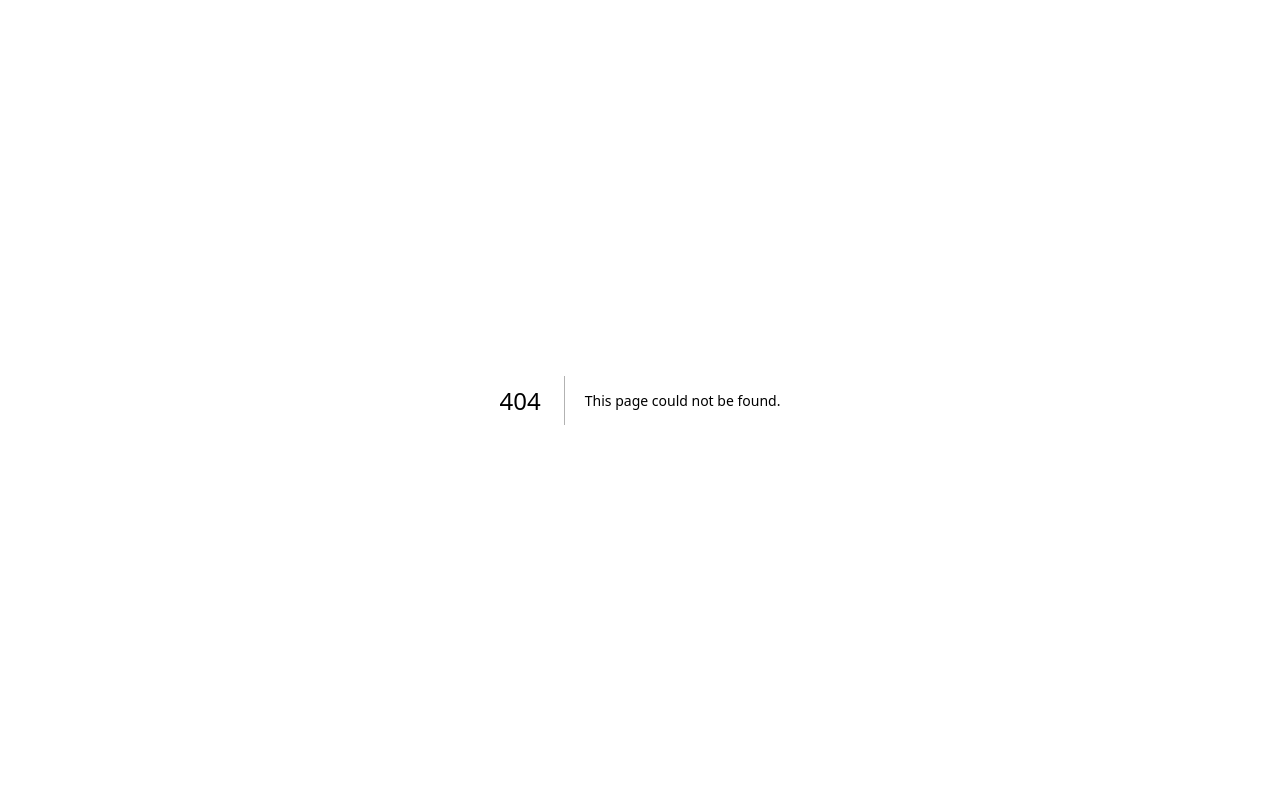
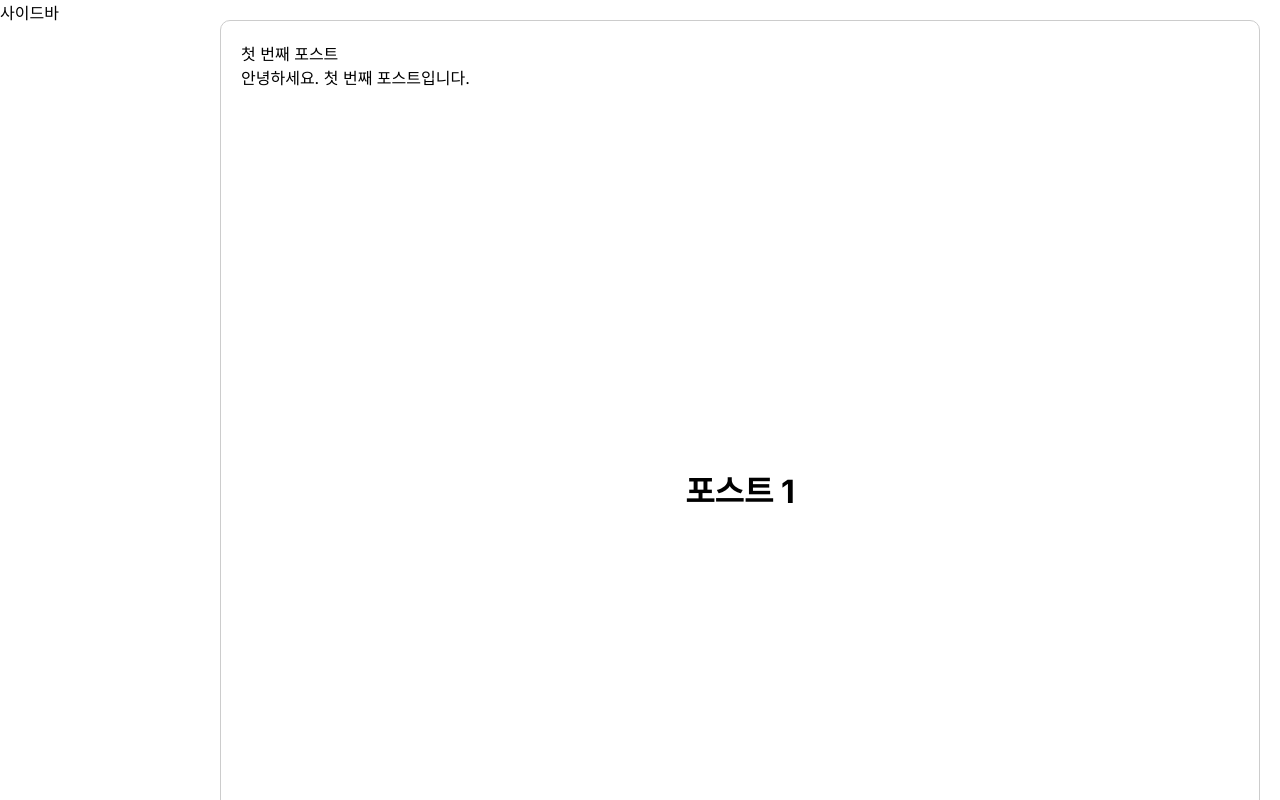
Before and after one commit to namooplus/namoo, a Next.js app in the folder apps/note/: page /posts/1 in a window 1280 px wide. Before the commit this address had no page. Shown: the top 800 px of the page. Built offline with nearby package versions, Linux system fonts and the light colour scheme.

Commit message:
feat: outline pages

```diff
--- /dev/null
+++ b/apps/note/src/app/layout.module.css
@@ -0,0 +1,6 @@
+.wrapper {
+  height: 100dvh;
+  height: 100vh;
+
+  display: flex;
+}
--- a/apps/note/src/app/layout.tsx
+++ b/apps/note/src/app/layout.tsx
@@ -1,6 +1,9 @@
 import type { Metadata } from "next";
 import { Inter } from "next/font/google";
+import PostList from "@/components/PostList";
 import "./globals.css";
+import styles from "./layout.module.css";
+import Sidebar from "@/components/Sidebar";
 
 const inter = Inter({ subsets: ["latin"] });
 
@@ -9,14 +12,19 @@ export const metadata: Metadata = {
   description: "나무의 노트",
 };
 
-export default function RootLayout({
-  children,
-}: Readonly<{
+type RootLayoutProps = Readonly<{
   children: React.ReactNode;
-}>) {
+}>;
+
+export default function RootLayout({ children }: RootLayoutProps) {
   return (
     <html lang="en">
-      <body className={inter.className}>{children}</body>
+      <body className={inter.className}>
+        <div className={styles.wrapper}>
+          <Sidebar />
+          <PostList>{children}</PostList>
+        </div>
+      </body>
     </html>
   );
 }
--- a/apps/note/src/app/page.module.css
+++ b/apps/note/src/app/posts/[postId]/page.module.css
@@ -1,4 +1,4 @@
-.main {
+.wrapper {
   display: flex;
   flex-direction: column;
   justify-content: center;
--- /dev/null
+++ b/apps/note/src/app/posts/[postId]/page.tsx
@@ -0,0 +1,15 @@
+import styles from "./page.module.css";
+
+type PostDetailProps = Readonly<{
+  params: { postId: string };
+}>;
+
+export default function PostDetailPage({ params }: PostDetailProps) {
+  const postId = Number(params.postId);
+
+  return (
+    <div className={styles.wrapper}>
+      <h1>포스트 {postId}</h1>
+    </div>
+  );
+}
--- /dev/null
+++ b/apps/note/src/components/Post/index.module.css
@@ -0,0 +1,5 @@
+.wrapper {
+  padding: 20px;
+  border: 1px solid #cccccc;
+  border-radius: 10px;
+}
--- /dev/null
+++ b/apps/note/src/components/Post/index.tsx
@@ -0,0 +1,22 @@
+import { ReactNode } from "react";
+import styles from "./index.module.css";
+import Link from "next/link";
+
+type PostProps = Readonly<{
+  id: number;
+  title: string;
+  content: string;
+  children?: ReactNode;
+}>;
+
+export default function Post({ id, title, content, children }: PostProps) {
+  return (
+    <Link href={`/posts/${id}`}>
+      <div className={styles.wrapper}>
+        <p>{title}</p>
+        <p>{content}</p>
+        {children ? <div>{children}</div> : <div>없음</div>}
+      </div>
+    </Link>
+  );
+}
--- /dev/null
+++ b/apps/note/src/components/PostList/index.module.css
@@ -0,0 +1,9 @@
+.wrapper {
+  flex: 1;
+
+  display: flex;
+  flex-direction: column;
+  gap: 20px;
+
+  padding: 20px;
+}
--- /dev/null
+++ b/apps/note/src/components/PostList/index.tsx
@@ -0,0 +1,29 @@
+"use client";
+
+import { ReactNode } from "react";
+import { useParams, useRouter } from "next/navigation";
+import Post from "@/components/Post";
+import { posts } from "@/data/post";
+import styles from "./index.module.css";
+
+type PostListProps = Readonly<{
+  children: ReactNode;
+}>;
+
+export default function PostList({ children }: PostListProps) {
+  const { postId } = useParams();
+
+  return (
+    <div className={styles.wrapper}>
+      {posts.map(({ id, title, content }) => (
+        <Post
+          key={id}
+          id={id}
+          title={title}
+          content={content}
+          {...(Number(postId) === id && { children })}
+        />
+      ))}
+    </div>
+  );
+}
--- /dev/null
+++ b/apps/note/src/components/Sidebar/index.module.css
@@ -0,0 +1,3 @@
+.wrapper {
+  width: 200px;
+}
--- /dev/null
+++ b/apps/note/src/components/Sidebar/index.tsx
@@ -0,0 +1,7 @@
+import styles from "./index.module.css";
+
+type SidebarProps = Readonly<{}>;
+
+export default function Sidebar({}: SidebarProps) {
+  return <aside className={styles.wrapper}>사이드바</aside>;
+}
--- /dev/null
+++ b/apps/note/src/data/post.ts
@@ -0,0 +1,12 @@
+export const posts = [
+  {
+    id: 1,
+    title: "첫 번째 포스트",
+    content: "안녕하세요. 첫 번째 포스트입니다.",
+  },
+  {
+    id: 2,
+    title: "두 번째 포스트",
+    content: "안녕하세요. 두 번째 포스트입니다.",
+  },
+];
```
Also changed, not shown: apps/note/src/app/page.tsx (+3 -7 lines).
